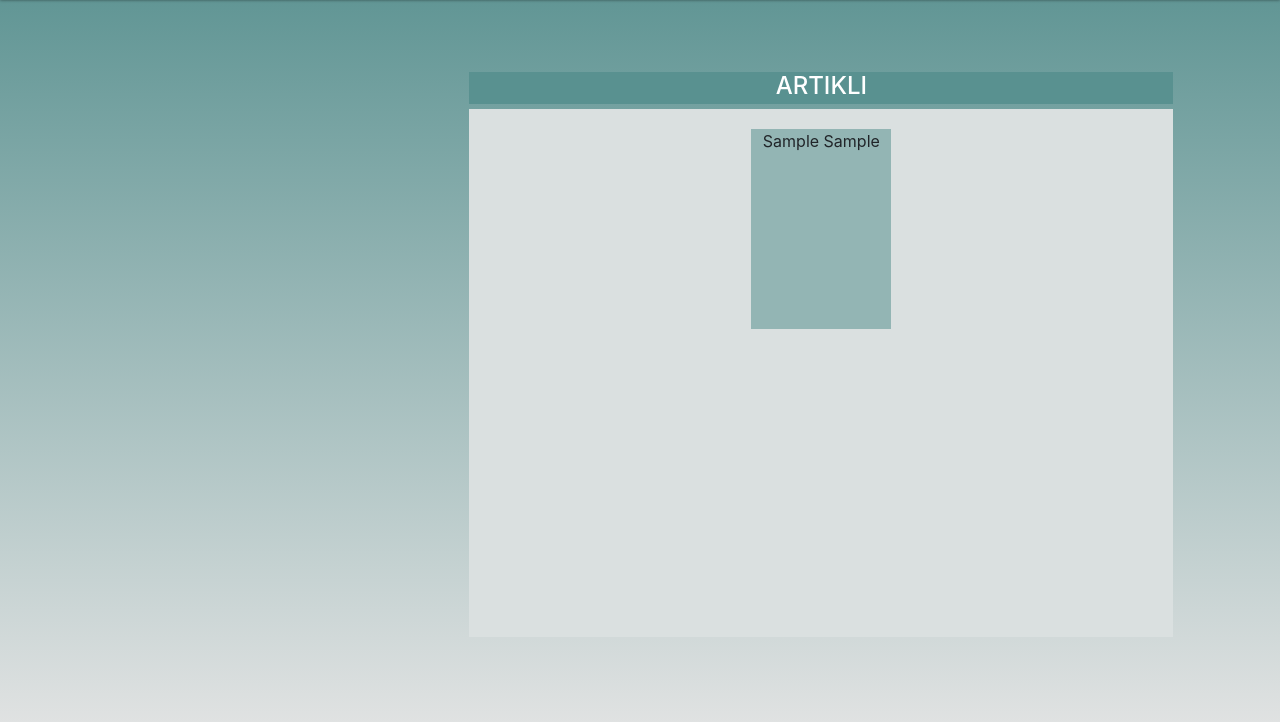
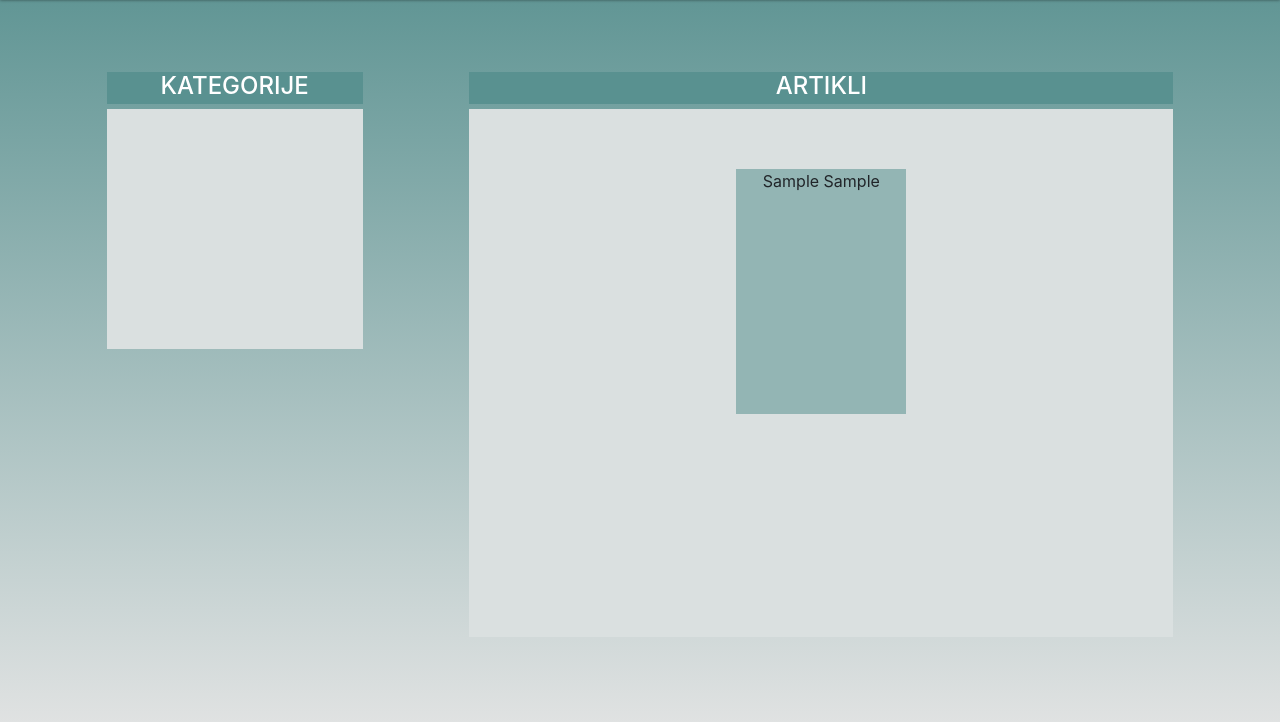
Before and after one commit to mihajanstrehovec/EP-seminarska-naloga, a PHP site: page /index.php/trgovina in a window 1280 px wide. Shown: the part 48-770 px from the top of the page. Run offline with PHP 8.4, Linux system fonts and the light colour scheme; tables that the repository leaves empty or names only in its code hold one stand-in row (values such as "Sample post"); some libraries are stand-ins or nearby versions.

Commit message:
Trgovina dodane kategorije in posebi stran za artikel

```diff
--- a/e-shop/controller/eshopController.php
+++ b/e-shop/controller/eshopController.php
@@ -26,6 +26,16 @@ class eshopController {
             ]);
         }
     }
+
+    public static function artikel() {
+
+            echo ViewHelper::render("view/layout.php", "view/artikel.php", [
+                "Artikli" => eshopDB::getAll()
+            ]);
+
+    }
+
+
 
     public static function addForm($values = [
         "imeArtikla" => "",
--- a/e-shop/index.php
+++ b/e-shop/index.php
@@ -22,6 +22,9 @@ $path = isset($_SERVER["PATH_INFO"]) ? trim($_SERVER["PATH_INFO"], "/") : "";
 $urls = [
     "trgovina" => function () {
         eshopController::index();
+    },
+    "artikel" => function () {
+        eshopController::artikel();
     },
     "artikel/dodaj" => function () {
         if ($_SERVER["REQUEST_METHOD"] == "POST") {
--- a/e-shop/static/css/trgovinaStyle.css
+++ b/e-shop/static/css/trgovinaStyle.css
@@ -14,6 +14,8 @@ and open the template in the editor.
     background: rgb(218,224,224);
     float: right;
     margin-top: 0.6vh;
+    padding-top: 30px;
+
 
 }
 
@@ -27,16 +29,52 @@ and open the template in the editor.
 }
 
 h3{
-    color:whitesmoke;
+    color: whitesmoke;
 }
 
 
 .item{
-    width: 140px;
-    height: 200px;
+    width: 170px;
+    height: 245px;
     background-color: #93b5b4;
     display: inline-block !important;
     float: none !important;
-    margin: 20px;
+    margin: 30px;
 
 }
+
+.kategorije{
+    float: left;
+    width: 20vw;
+    height: 30vh;
+    background: rgb(218,224,224);
+    position: absolute;
+    margin-top: 11.6vh;
+}
+
+.kategorijeTitle{
+    width: 20vw;
+    background-color: rgba(89,145,144,1);
+    height: 4vh;
+    float: left;
+    margin-top: 7vh;
+    color: white;
+    position: absolute;
+}
+
+.artikelVsebnik{
+    width: 55vw;
+    height: 66vh;
+    background: rgb(218,224,224);
+    margin-top: 0.6vh;
+    padding-top: 30px;
+}
+
+
+.titleArtikel{
+    width: 55vw;
+    background-color: rgba(89,145,144,1);
+    height: 4vh;
+    margin-top: 7vh;
+    color: white;
+}
--- a/e-shop/view/trgovina.php
+++ b/e-shop/view/trgovina.php
@@ -3,12 +3,19 @@ require_once 'db_files/db_artikel.php';
 ?>
 
 
-        <?php
-        // put your code here
-        ?>
 
 <div class ="row no-gutters justify-content-center">
     <div class ="col-lg-10" align ="center">
+
+        <div class ="kategorijeTitle" align ="center">
+            <h4>KATEGORIJE</h4>
+        </div>
+
+        <div class ="kategorije" align ="center">
+
+        </div>
+
+
         <div class ="title" align ="center">
             <h4>ARTIKLI</h4>
         </div>
```
Also changed, not shown: e-shop/view/artikel.php (added, +20 -0 lines).
